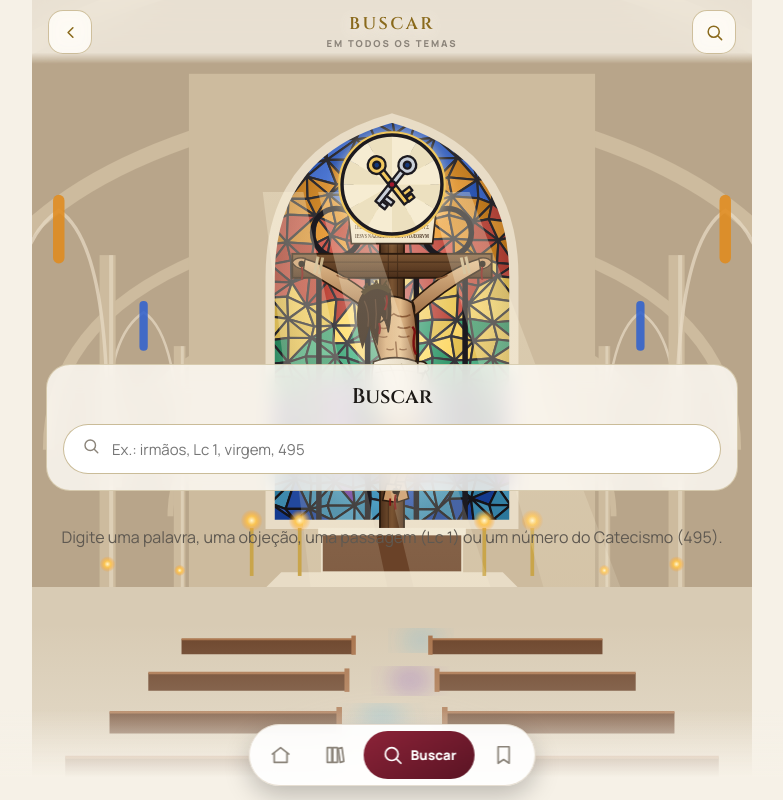
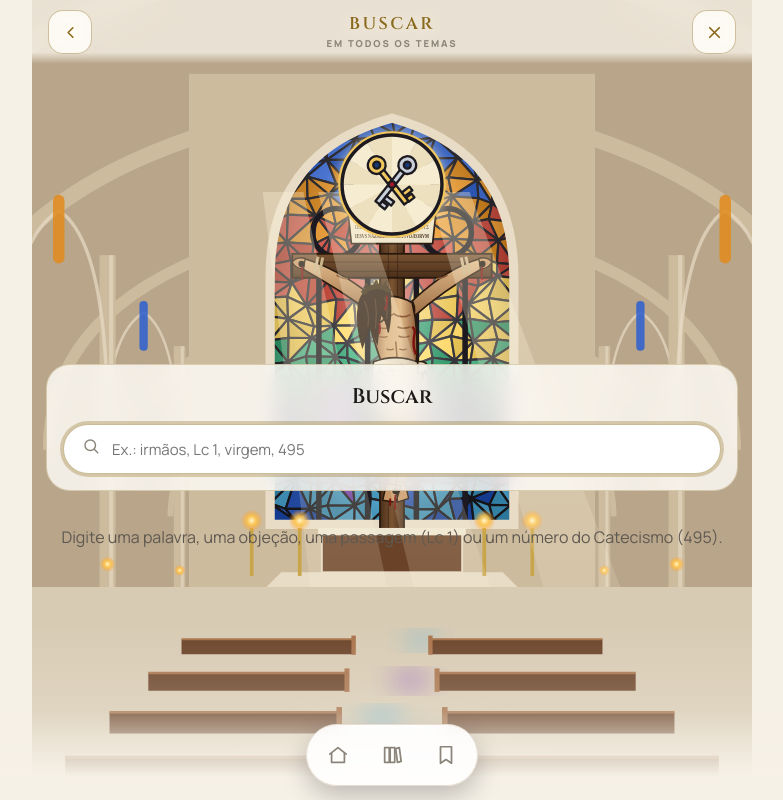
Before and after one commit to GD-root/Veritas-in-Caritate, a website built with Vite: page index.html in a window 1280 px wide. Both pictures are taken after a click on the link 962 px from the left and 32 px from the top of the page. Shown: the whole page, without its empty margins (248-1031 px from the left). Built offline with nearby package versions, Linux system fonts and the light colour scheme.

Commit message:
Busca só na lupa do alto, com X para fechar
O menu de baixo fica com três botões: Início, Temas e Salvas. A lupa do alto
abre a busca já pronta para digitar e vira um X, que fecha a busca e volta
para a tela de onde ela foi aberta.

Co-Authored-By: Claude Opus 5.5 <noreply@anthropic.com>
Claude-Session: https://claude.ai/code/session_01Hwapo24WA8V2dTVsMq1528

```diff
--- a/index.html
+++ b/index.html
@@ -35,7 +35,7 @@
 <header class="topo">
   <a class="topbt" id="esq" href="#" aria-label="Início"><svg width="19" height="19" viewBox="0 0 24 24" fill="none" stroke="currentColor" stroke-width="1.9" stroke-linecap="round" stroke-linejoin="round" aria-hidden="true"><circle cx="7" cy="17" r="3"/><circle cx="17" cy="17" r="3"/><path d="M9 15L19 5M15 15L5 5M17 7l2 2M7 7L5 9"/></svg></a>
   <div class="titulo"><h1 id="titulo">Veritas in Caritate</h1><small id="subtitulo">A verdade na caridade</small></div>
-  <a class="topbt" href="#buscar" aria-label="Buscar"><svg width="19" height="19" viewBox="0 0 24 24" fill="none" stroke="currentColor" stroke-width="1.9" stroke-linecap="round" aria-hidden="true"><circle cx="11" cy="11" r="7"/><path d="M21 21l-4.3-4.3"/></svg></a>
+  <a class="topbt" id="dir" href="#buscar" aria-label="Buscar"><svg width="19" height="19" viewBox="0 0 24 24" fill="none" stroke="currentColor" stroke-width="1.9" stroke-linecap="round" aria-hidden="true"><circle cx="11" cy="11" r="7"/><path d="M21 21l-4.3-4.3"/></svg></a>
 </header>
 
 <main class="wrap" id="app"></main>
@@ -43,7 +43,6 @@
 <nav class="menu" aria-label="Navegação">
   <a href="#" data-aba="inicio" aria-label="Início"><svg width="22" height="22" viewBox="0 0 24 24" fill="none" stroke="currentColor" stroke-width="1.9" stroke-linecap="round" stroke-linejoin="round" aria-hidden="true"><path d="M3 11l9-7 9 7"/><path d="M5 10v10h14V10"/></svg><span>Início</span></a>
   <a href="#temas" data-aba="temas" aria-label="Temas"><svg width="22" height="22" viewBox="0 0 24 24" fill="none" stroke="currentColor" stroke-width="1.9" stroke-linecap="round" stroke-linejoin="round" aria-hidden="true"><path d="M4 4h5v16H4zM10 4h5v16h-5z"/><path d="M16 5l4-1 2 15-4 1z"/></svg><span>Temas</span></a>
-  <a href="#buscar" data-aba="buscar" aria-label="Buscar"><svg width="22" height="22" viewBox="0 0 24 24" fill="none" stroke="currentColor" stroke-width="1.9" stroke-linecap="round" stroke-linejoin="round" aria-hidden="true"><circle cx="11" cy="11" r="7"/><path d="M21 21l-4.3-4.3"/></svg><span>Buscar</span></a>
   <a href="#salvas" data-aba="salvas" aria-label="Salvas"><svg width="22" height="22" viewBox="0 0 24 24" fill="none" stroke="currentColor" stroke-width="1.9" stroke-linecap="round" stroke-linejoin="round" aria-hidden="true"><path d="M6 3h12v18l-6-4-6 4z"/></svg><span>Salvas</span></a>
 </nav>
 
--- a/src/estilos.css
+++ b/src/estilos.css
@@ -50,6 +50,7 @@ a{color:inherit}
 .rot.dentro{margin:0 0 10px}
 .busca{display:flex;align-items:center;gap:10px;margin-top:14px;height:50px;padding:0 18px;border-radius:99px;background:var(--card);border:1px solid color-mix(in srgb,var(--ouro) 45%,transparent);color:var(--fraco)}
 .busca input{flex:1;min-width:0;border:0;background:transparent;font:inherit;font-size:15px;color:var(--ink);outline:none}
+.busca input:focus-visible{outline:none}
 .busca:focus-within{box-shadow:0 0 0 3px color-mix(in srgb,var(--ouro) 30%,transparent)}
 .atalhos{display:flex;flex-wrap:wrap;gap:6px;justify-content:center;margin-top:10px}
 .atalho{font:700 12.5px var(--body);color:var(--muted);text-decoration:none;border:1px solid var(--line);border-radius:99px;padding:6px 12px;background:var(--card)}
--- a/src/main.ts
+++ b/src/main.ts
@@ -8,7 +8,11 @@ const $ = <T extends HTMLElement>(id: string) => document.getElementById(id) as
 const app = $("app"), titulo = $("titulo"), subtitulo = $("subtitulo"), esq = $<HTMLAnchorElement>("esq");
 const fundoEscuro = $<HTMLSourceElement>("fundo-escuro"), fundoClaro = $<HTMLImageElement>("fundo-claro"), medalhao = $<HTMLImageElement>("medalhao");
 const modal = $("modal"), mcaixa = $("mcaixa"), mtit = $("mtit"), mcorpo = $("mcorpo"), mfechar = $("mfechar");
-const ICONE_CHAVES = esq.innerHTML;
+const dir = $<HTMLAnchorElement>("dir");
+const ICONE_CHAVES = esq.innerHTML, ICONE_BUSCA = dir.innerHTML;
+const ICONE_FECHAR = '<svg width="19" height="19" viewBox="0 0 24 24" fill="none" stroke="currentColor" stroke-width="2.2" stroke-linecap="round" aria-hidden="true"><path d="M6 6l12 12M18 6L6 18"/></svg>';
+/* tela de onde se abriu a busca: o X volta para ela */
+let antesDaBusca = "#";
 const ICONE_VOLTAR = '<svg width="19" height="19" viewBox="0 0 24 24" fill="none" stroke="currentColor" stroke-width="2" stroke-linecap="round" stroke-linejoin="round" aria-hidden="true"><path d="M15 6l-6 6 6 6"/></svg>';
 
 /* Fichas lidas: guardadas só neste aparelho */
@@ -56,6 +60,11 @@ function aba(nome: string) {
 /** Lê o endereço (#t/0/1/2, #temas, #buscar?q=...) e desenha a tela. */
 function render() {
   const h = decodeURIComponent(location.hash.replace(/^#/, ""));
+  const naBusca = h.startsWith("buscar");
+  dir.innerHTML = naBusca ? ICONE_FECHAR : ICONE_BUSCA;
+  dir.href = naBusca ? antesDaBusca : "#buscar";
+  dir.setAttribute("aria-label", naBusca ? "Fechar a busca" : "Buscar");
+  if (!naBusca) antesDaBusca = location.hash || "#";
   const m = h.match(/^t\/(\d+)(?:\/(\d+))?(?:\/(\d+))?$/);
   if (m && TEMAS[+m[1]] && (m[2] === undefined || TEMAS[+m[1]].blocos[+m[2]]) && (m[3] === undefined || TEMAS[+m[1]].blocos[+m[2]].itens[+m[3]])) {
     const t = +m[1], tm = TEMAS[t];
@@ -82,8 +91,9 @@ function render() {
     app.innerHTML = salvasHTML(salvas, lidas);
   } else if (h.startsWith("buscar")) {
     buscaAtual = new URLSearchParams(h.split("?")[1] || "").get("q") ?? buscaAtual;
-    fundo("veritas"); aba("buscar"); topo("Buscar", "Em todos os temas", "#");
+    fundo("veritas"); aba(""); topo("Buscar", "Em todos os temas", antesDaBusca);
     app.innerHTML = buscaHTML(buscaAtual, lidas);
+    if (!buscaAtual) $<HTMLInputElement>("q").focus(); /* aberta pela lupa: já pronta para digitar */
   } else {
     fundo("veritas"); aba("inicio"); topo("Veritas in Caritate", "A verdade na caridade", null);
     app.innerHTML = inicioHTML(lidas);
```
